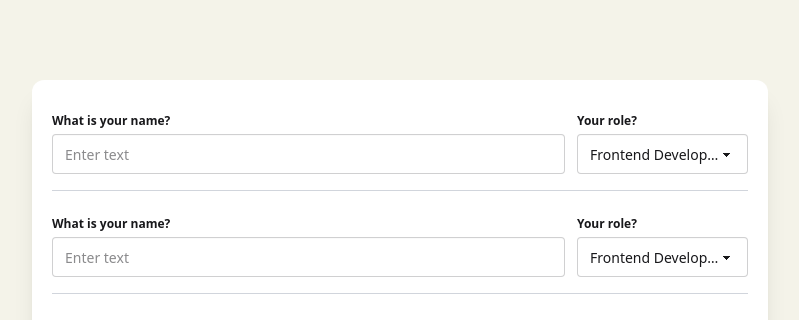
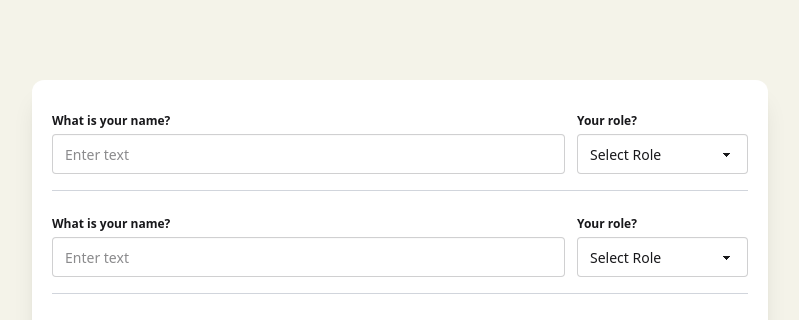
Before and after one commit to AskatAsh/Dynamic-Form, a React (Vite) app: page / in a window 1280 px wide. Shown: the top 320 px of the page, without its empty margins (240-1039 px from the left). Built offline with nearby package versions, Linux system fonts and the light colour scheme.

Commit message:
added addNewField handler to add new field to the state

```diff
--- a/src/App.jsx
+++ b/src/App.jsx
@@ -17,10 +17,16 @@ function DynamicForm() {
     setFormData(newInputData);
   };
 
+  // select change handler
   const handleSelectChange = (value, index) => {
     const newSelectData = [...formData];
     newSelectData[index].select = value;
     setFormData(newSelectData);
+  };
+
+  // add new field handler
+  const addNewField = () => {
+    setFormData([...formData, { input: "", select: "" }]);
   };
 
   const handleSubmit = (e) => {
@@ -63,7 +69,7 @@ function DynamicForm() {
                 <div>
                   <legend className="fieldset-legend">Your role?</legend>
                   <select
-                    defaultValue="Pick a browser"
+                    defaultValue="Select Role"
                     className="select w-full"
                     onChange={(e) => handleSelectChange(e.target.value, index)}
                   >
@@ -88,6 +94,7 @@ function DynamicForm() {
               title="Add New Field"
               type="submit"
               className="btn btn-secondary text-2xl flex-1"
+              onClick={addNewField}
             >
               +
             </button>
```
